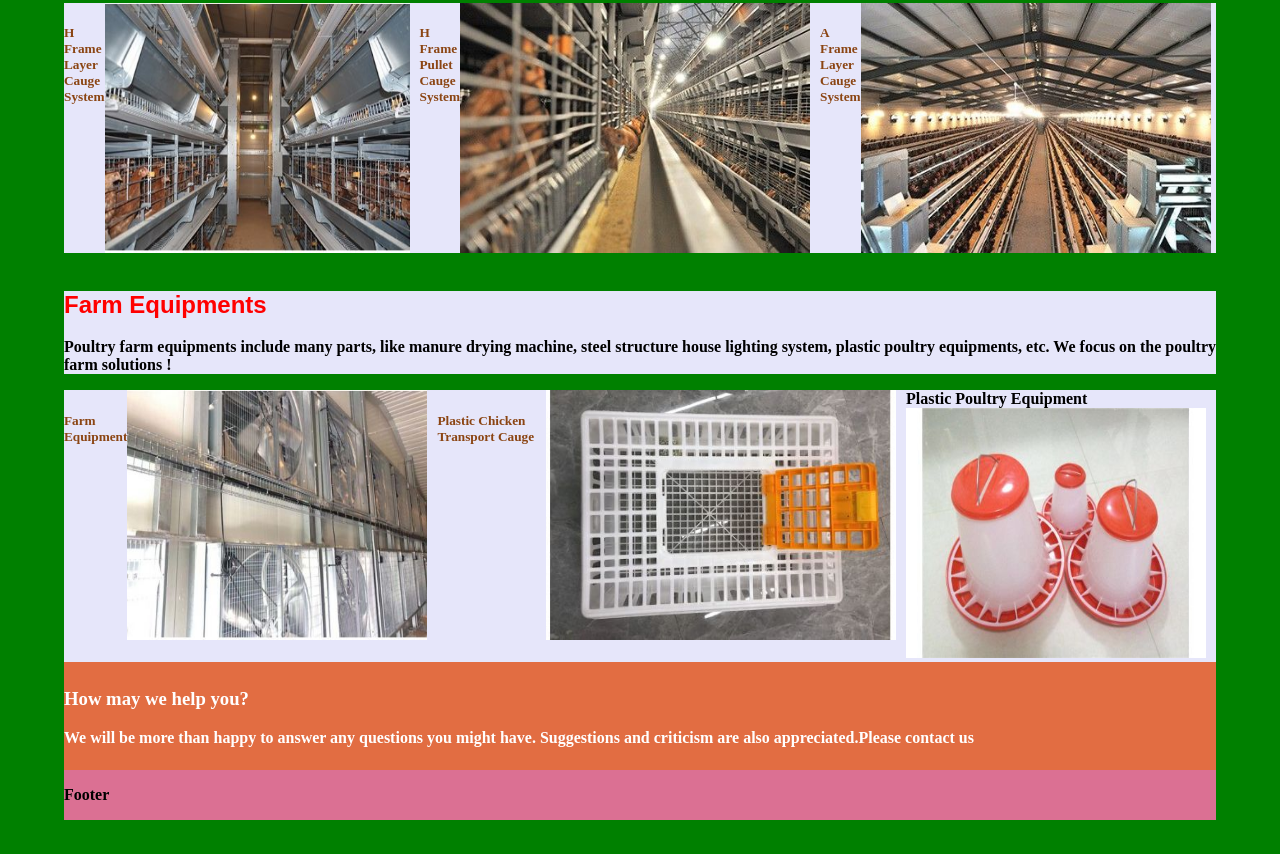
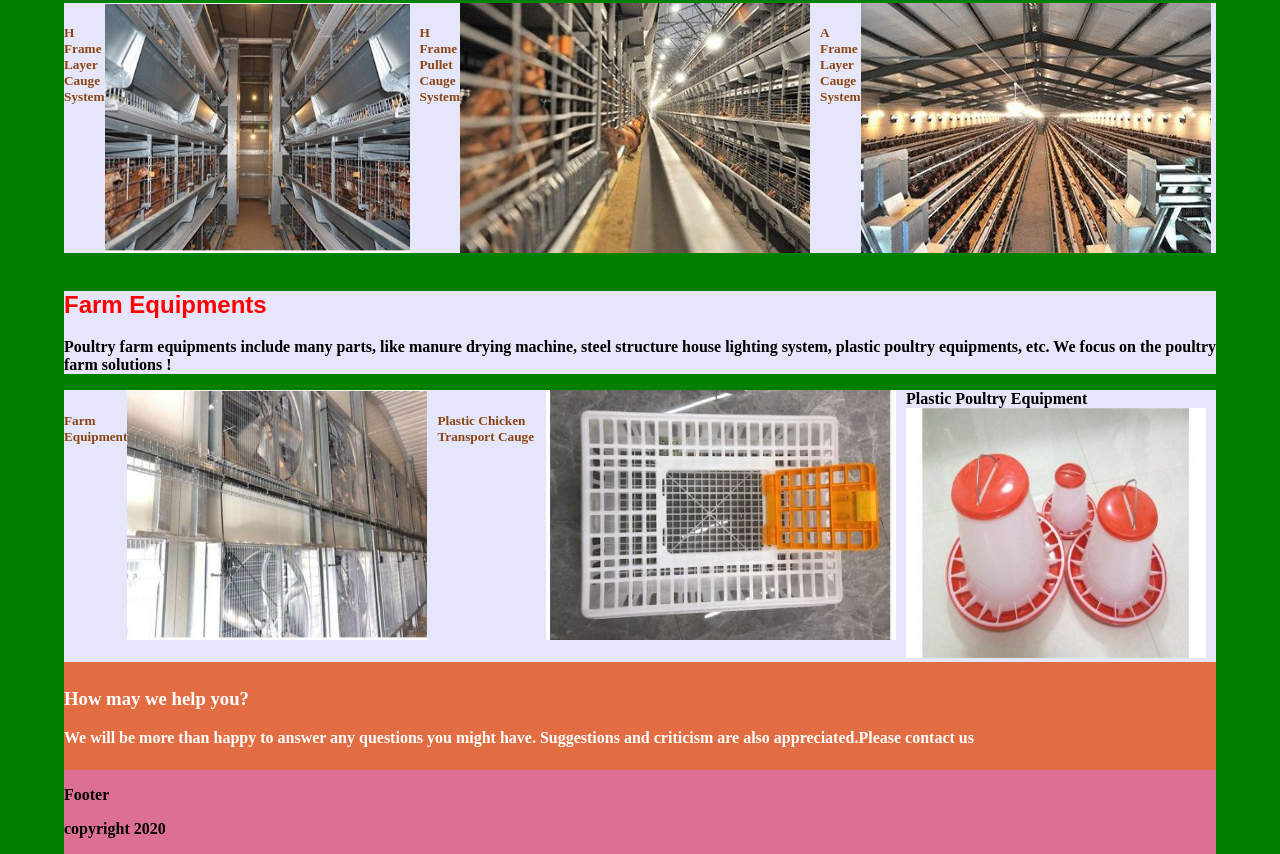
Before and after one commit to wikky2012/Rova, a plain HTML site: page index.html in a window 1280 px wide. Shown: the part 813-1667 px from the top of the page. Before the commit the page ends 1633 px from the top, so only its background shows below. Drawn offline with Linux system fonts and the light colour scheme.

Commit message:
Add paragraph to the footer

```diff
--- a/index.html
+++ b/index.html
@@ -94,6 +94,7 @@
 <div>
 <footer id="foot">
    <p>Footer</p>
+   <p>copyright 2020</p>
 </footer>
 </div>
 </body>
```
